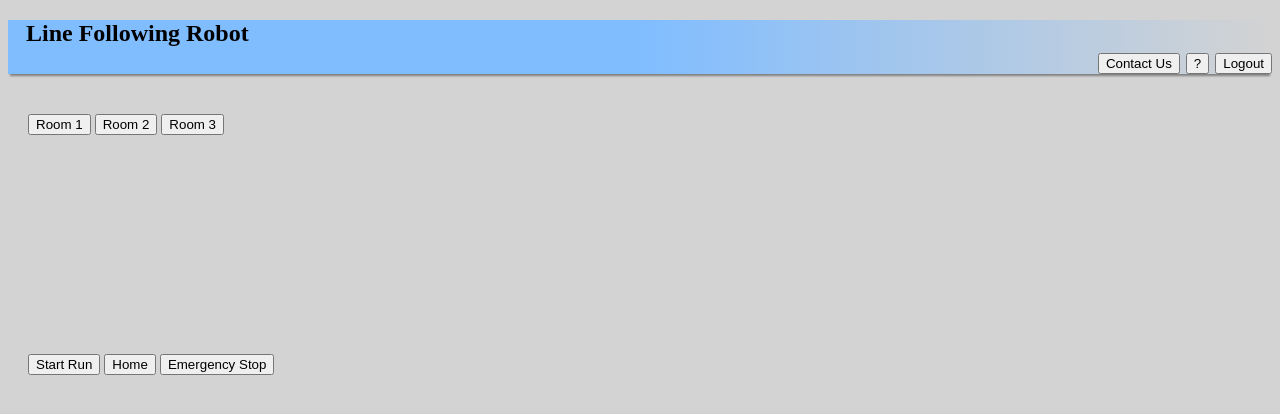
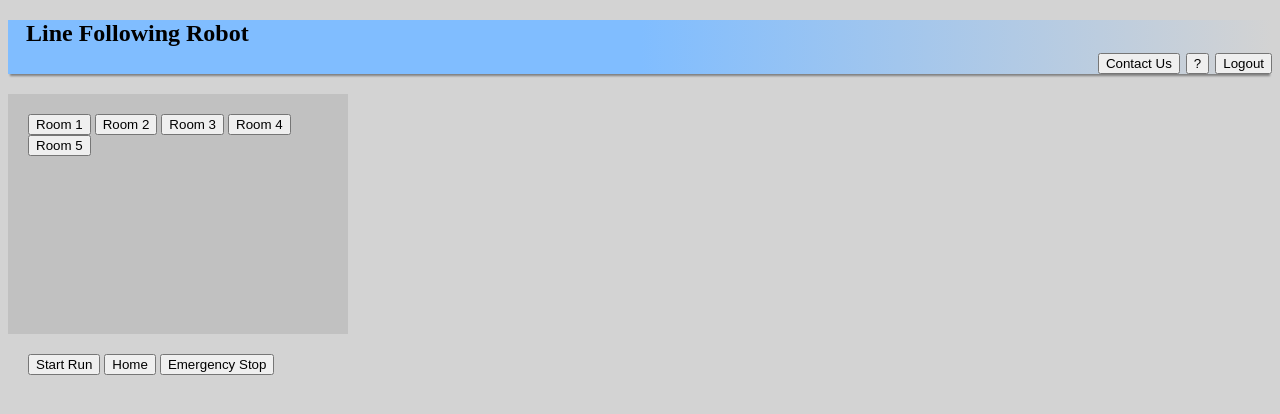
Before and after one commit to IndecisiveMagician/Line-Coordinated-Delivery-Robot, a plain HTML site: page website-prototype.html in a window 1280 px wide. Drawn offline with Linux system fonts and the light colour scheme.

Commit message:
edited scroll box
-added more boxes to test scrolling
-took away unused bottom scroll bar
-changed scroll box background to slightly darker to help separate it from the website background

```diff
--- a/website-prototype.html
+++ b/website-prototype.html
@@ -12,10 +12,12 @@
             <button type="button">Logout</button>
          </div>
       </h2>
-    <div class="btn-group" style="width:300px;height:200px;overflow:scroll;padding:20px;background-color:#d3d3d3">
+    <div class="btn-group" <div class="btn-group" style="width:300px;height:200px;overflow-y:scroll;padding:20px;background-color:#c1c1c1">
         <button type="button">Room 1</button>
         <button type="button">Room 2</button>
         <button type="button">Room 3</button>
+        <button type="button">Room 4</button>
+         <button type="button">Room 5</button>
     </div>
     <div class="bottom-btn-group" style="padding:20px;margin-right:20px">
         <button class="bottom-btn">Start Run</button>
```
